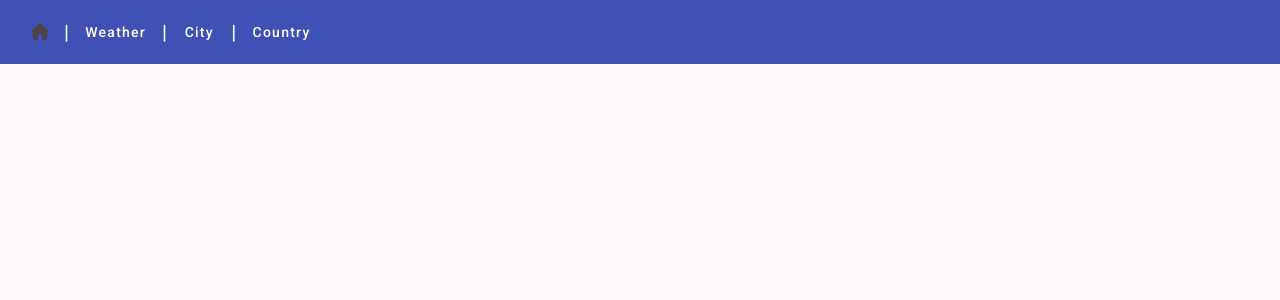
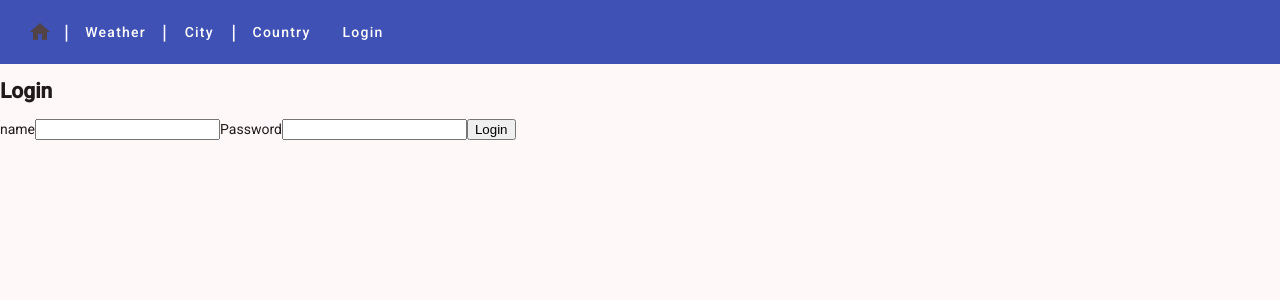
Before and after one commit to Rudrapatel2812/compclient, an Angular app: page /login in a window 1280 px wide. Before the commit this address led to /. Shown: the top 300 px of the page. Built offline with nearby package versions, Linux system fonts and the light colour scheme.

Commit message:
implementation login page

```diff
--- a/src/app/app.routes.ts
+++ b/src/app/app.routes.ts
@@ -4,11 +4,13 @@ import { Weather } from './weather/weather';
 import { City } from './city/city';
 import { Country } from './country/country';
 import { CountryPopulation } from './country-population/country-population';
+import { Login } from './auth/login';
 
 export const routes: Routes = [
     { path: '',component:Home, pathMatch: 'full' },
     { path: 'weather',component:Weather },
     { path: 'city',component:City },
+    { path: 'login',component:Login },
     { path: 'country',component:Country },
     { path: 'country-population/:id',component: CountryPopulation }
 ];
--- /dev/null
+++ b/src/app/auth/auth-interceptor-interceptor.ts
@@ -0,0 +1,5 @@
+import { HttpInterceptorFn } from '@angular/common/http';
+
+export const authInterceptorInterceptor: HttpInterceptorFn = (req, next) => {
+  return next(req);
+};
--- a/src/app/auth/auth-service.ts
+++ b/src/app/auth/auth-service.ts
@@ -1,8 +1,29 @@
 import { Injectable } from '@angular/core';
+import { LoginResquest } from './login-resquest';
+import { LoginResponse } from './login-response';
+import { HttpClient } from '@angular/common/http';
+import { environment } from '../../environments/environment.development';
+import { Observable, tap } from 'rxjs';
 
 @Injectable({
   providedIn: 'root'
 })
 export class AuthService {
+  private token= 'auth_token';
+  constructor(private http:HttpClient) { }
+  login(loginRequest:LoginResquest):Observable<LoginResponse> {
+    return this.http.post<LoginResponse>(environment.apiUrl+"api/Admin",loginRequest)
+    .pipe(tap(response=>{
+      if(response.success){
+        localStorage.setItem(this.token,response.token);
+      }
 
+    }));
+  }
+  logout() {
+    localStorage.removeItem(this.token);
+  }
+  isAuthenticated():boolean {
+    return localStorage.getItem(this.token)!=null;
+  }
 }
--- a/src/app/auth/auth.html
+++ /dev/null
@@ -1 +0,0 @@
-<p>auth works!</p>
--- a/src/app/auth/login.html
+++ b/src/app/auth/login.html
@@ -1 +1,11 @@
-<p>login works!</p>
+<div>
+    <h2>Login</h2>
+    <form [formGroup]="form" (ngSubmit)="onSubmit()">
+        <label>name</label>
+        <input type="text" name="username" required formControlName="username">
+
+        <label>Password</label>
+        <input type="password" name="password" required formControlName="password">
+        <button type="submit">Login</button>
+    </form>
+</div>
--- a/src/app/auth/login.ts
+++ b/src/app/auth/login.ts
@@ -1,11 +1,40 @@
-import { Component } from '@angular/core';
+import { Component, OnInit } from '@angular/core';
+import { FormControl, FormGroup, ReactiveFormsModule, UntypedFormGroup, Validators } from '@angular/forms';
+import { from } from 'rxjs';
+import { AuthService } from './auth-service';
+import { LoginResquest } from './login-resquest';
 
 @Component({
   selector: 'app-login',
-  imports: [],
+  imports: [ReactiveFormsModule],
   templateUrl: './login.html',
   styleUrl: './login.scss'
 })
-export class Login {
+export class Login implements OnInit {
+  form!: UntypedFormGroup;
+  constructor(private AuthService:AuthService) {
+
+  }
+  ngOnInit(): void {
+
+    this.form = new UntypedFormGroup({
+      username: new FormControl('',Validators.required),
+      password: new FormControl('',Validators.required)
+    });
+  }
+  onSubmit() {
+    let loginRequest=<LoginResquest>{
+      username: this.form.controls['username'].value,
+      password: this.form.controls['password'].value
+    };
+    this.AuthService.login(loginRequest).subscribe({
+      next:result=>{
+        console.log("Login successful",result);
+      },
+      error:result=>{
+        console.error("Login failed",result);
+      }
+    });
 
 }
+}
--- a/src/app/nav-bar/nav-bar.html
+++ b/src/app/nav-bar/nav-bar.html
@@ -7,6 +7,14 @@
     <a mat-flat-button color="primary" [routerLink]="['/weather']"> Weather </a>|
     <a mat-flat-button color="primary" [routerLink]="['/city']"> City </a>|
     <a mat-flat-button color="primary" [routerLink]="['/country']"> Country </a>
+    <span class="separator"></span>
+    @if(authService.isAuthenticated()) {
+        <a mat-flat-button color="primary" (click)="authService.logout()"> Logout </a>
+    } @else {
+
+        <a mat-flat-button color="primary" [routerLink]="['/login']"> Login </a>
+    }
+
     </mat-toolbar>
 
 </header>
--- a/src/app/nav-bar/nav-bar.scss
+++ b/src/app/nav-bar/nav-bar.scss
@@ -0,0 +1,22 @@
+.container {
+padding: 5px 10px;
+}
+a.navbar-brand {
+white-space: normal;
+text-align: center;
+word-break: break-all;
+}
+html {
+font-size: 14px;
+}
+@media (min-width: 768px) {
+html {
+font-size: 16px;
+}
+}
+.box-shadow {
+box-shadow: 0 .25rem .75rem rgba(0, 0, 0, .05);
+}
+// .separator {
+// flex: 1 1 auto;
+// }
--- a/src/app/nav-bar/nav-bar.ts
+++ b/src/app/nav-bar/nav-bar.ts
@@ -3,6 +3,7 @@ import { MatButtonModule } from '@angular/material/button';
 import { MatIcon, MatIconModule } from '@angular/material/icon';
 import { MatToolbarModule } from '@angular/material/toolbar';
 import { RouterLink } from '@angular/router';
+import { AuthService } from '../auth/auth-service';
 
 
 @Component({
@@ -16,5 +17,8 @@ import { RouterLink } from '@angular/router';
   styleUrl: './nav-bar.scss'
 })
 export class NavBar {
+  constructor(public authService:AuthService) {
+
+   }
 
 }
```
Also changed, not shown: src/app/auth/auth.ts (deleted, +0 -11 lines), src/app/auth/auth.scss (deleted), 2 other files (tests, documents, lock files or other folders).
